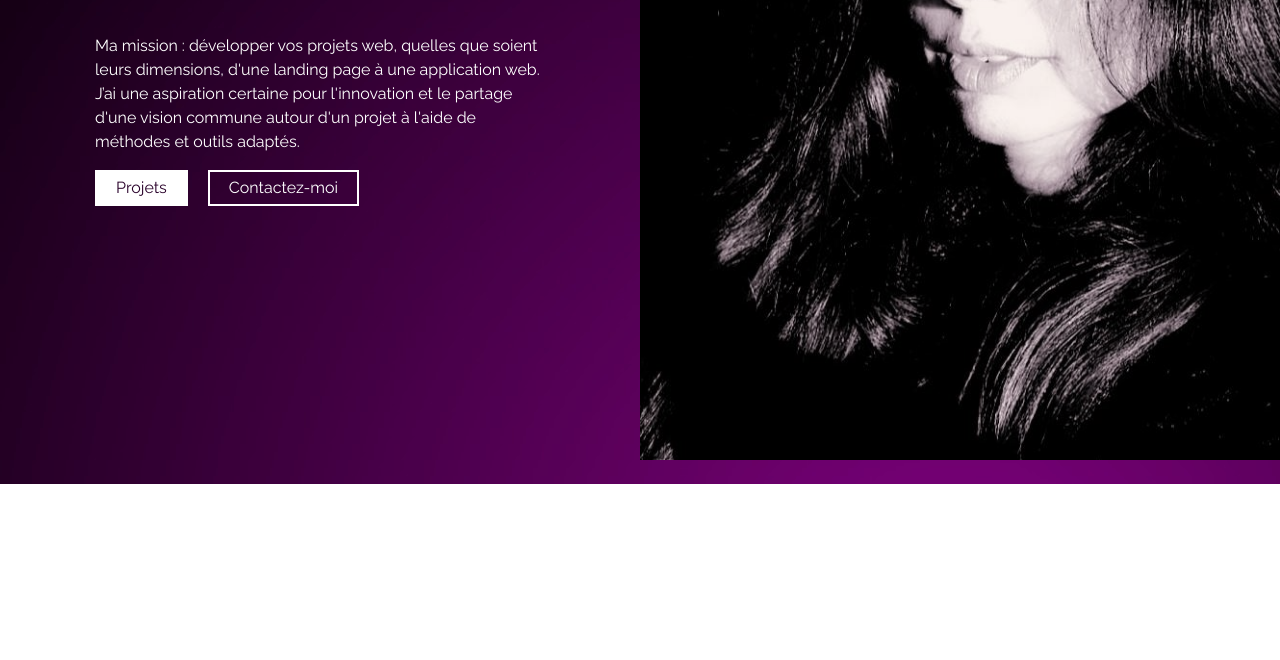
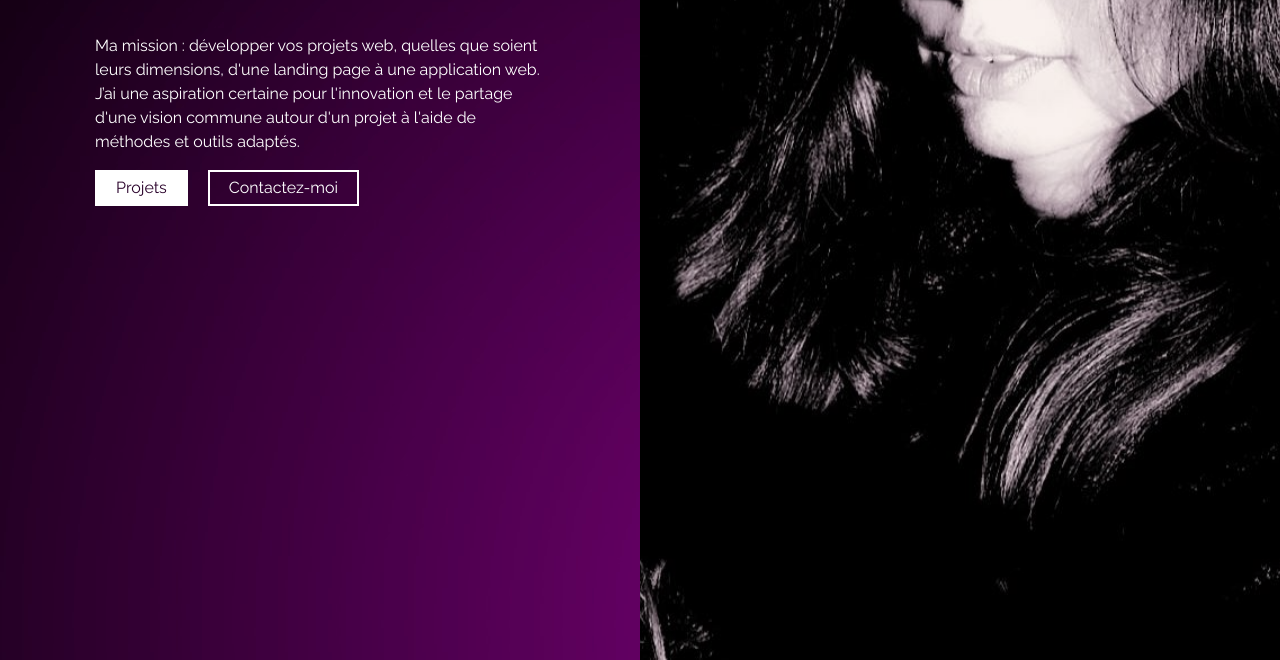
Before and after one commit to Laurene45/portfolio-frontend, a React app in the folder react-portfolio/: page / in a window 1280 px wide. Shown: the part 340-1000 px from the top of the page. Before the commit the page ends 824 px from the top, so only its background shows below. Built offline with nearby package versions, Linux system fonts and the light colour scheme; some packages are replaced by stand-ins of ours; some icons are missing.

Commit message:
modification photo home pour grand écran

```diff
--- a/react-portfolio/src/pages/home/style.css
+++ b/react-portfolio/src/pages/home/style.css
@@ -92,7 +92,7 @@ section {
 .intro_sec .h_bg-image {
     background-size: cover;
     background-position: center;
-    min-height: 800px;
+    min-height: 1200px;
     position: relative;
         -webkit-animation:img-appearance;
                 animation:img-appearance; /*animation: img-appearance;*/
```
